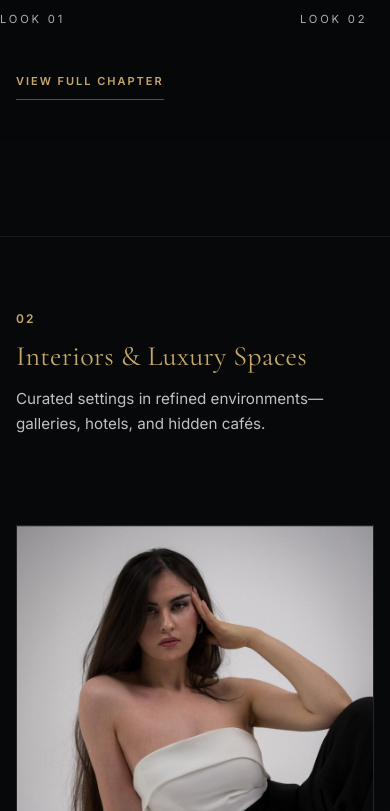
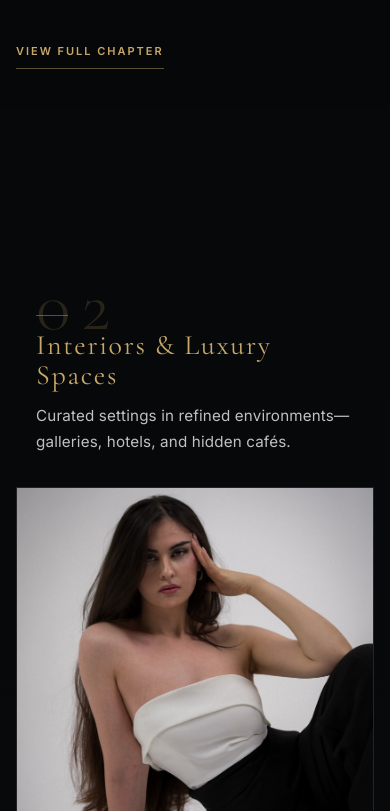
Before and after one commit to mforoughi89-star/shahrzad-portfolio, a React (Vite) app: page / in a window 390 px wide. Shown: the part 2100-2911 px from the top of the page. Built offline with nearby package versions, Linux system fonts and the light colour scheme.

Commit message:
Add mobile editorial stagger system

```diff
--- a/src/components/PortfolioSection/Chapter.css
+++ b/src/components/PortfolioSection/Chapter.css
@@ -263,3 +263,157 @@
     padding-bottom: 8px;
   }
 }
+
+/*============================================
+   MOBILE EDITORIAL GRID — Vogue Stagger System
+   Max-width: 768px
+   ============================================ */
+@media (max-width: 768px) {
+  .chapter {
+    margin-bottom: 0;
+    padding-top: clamp(72px, 16vw, 96px);
+    padding-bottom: clamp(48px, 10vw, 64px);
+  }
+
+  .chapter + .chapter {
+    border-top: 1px solid rgba(200, 167, 106, 0.12);
+  }
+
+  .chapter-header {
+    grid-template-columns: 1fr;
+    gap: 0;
+    margin: 0 0 clamp(32px, 7vw, 48px);
+    padding: 0 20px;
+    position: relative;
+    border-top: 0;
+  }
+
+  .chapter-number {
+    font-family: var(--font-serif, 'Cormorant Garamond', serif);
+    font-size: clamp(72px, 18vw, 96px);
+    font-weight: 200;
+    letter-spacing: 0.15em;
+    line-height: 0.82;
+    color: rgba(200, 167, 106, 0.18);
+    display: block;
+    margin-bottom: -0.3em;
+    padding-top: 0;
+    pointer-events: none;
+    user-select: none;
+  }
+
+  .chapter-title {
+    font-family: var(--font-serif, 'Cormorant Garamond', serif);
+    font-size: clamp(1.6rem, 5.5vw, 2.2rem);
+    font-weight: 300;
+    letter-spacing: 0.06em;
+    color: var(--accent-gold, #c8a76a);
+    line-height: 1.1;
+    margin: 0;
+    position: relative;
+    z-index: 1;
+  }
+
+  .chapter-title::before {
+    content: '';
+    display: block;
+    width: 32px;
+    height: 1px;
+    background: rgba(200, 167, 106, 0.45);
+    margin-bottom: 14px;
+  }
+
+  .chapter-description {
+    font-size: clamp(0.88rem, 3vw, 1rem);
+    line-height: 1.75;
+    color: rgba(245, 243, 238, 0.6);
+    margin-top: 14px;
+    max-width: 100%;
+    letter-spacing: 0.01em;
+  }
+
+  .chapter-grid.grid,
+  .chapter-grid.editorial,
+  .chapter-grid--studio,
+  .chapter--studio .chapter-grid,
+  .chapter--monochrome .chapter-grid {
+    display: flex;
+    flex-direction: column;
+    gap: 0;
+    grid-template-columns: unset;
+    grid-auto-rows: unset;
+    overflow: visible;
+  }
+
+  .chapter-grid .chapter-image-wrapper:nth-child(n),
+  .chapter-grid--studio .chapter-image-wrapper:nth-child(n),
+  .chapter--studio .chapter-grid .chapter-image-wrapper:nth-child(n),
+  .chapter--monochrome .chapter-grid .chapter-image-wrapper:nth-child(n) {
+    display: block;
+    grid-column: unset !important;
+    grid-row: unset !important;
+    justify-self: unset;
+    aspect-ratio: unset;
+  }
+
+  .chapter-grid .chapter-image-wrapper:nth-child(1) {
+    width: 100%;
+    margin-left: 0;
+    margin-right: 0;
+    margin-bottom: clamp(12px, 3.5vw, 20px);
+    aspect-ratio: 4 / 5;
+  }
+
+  .chapter-grid .chapter-image-wrapper:nth-child(2) {
+    width: 76%;
+    margin-left: auto;
+    margin-right: 0;
+    margin-bottom: clamp(12px, 3.5vw, 20px);
+    aspect-ratio: 3 / 4;
+  }
+
+  .chapter-grid .chapter-image-wrapper:nth-child(3) {
+    width: 84%;
+    margin-left: 0;
+    margin-right: auto;
+    margin-bottom: clamp(12px, 3.5vw, 20px);
+    aspect-ratio: 3 / 4;
+  }
+
+  .chapter-grid .chapter-image-wrapper:nth-child(4) {
+    width: 90%;
+    margin-left: auto;
+    margin-right: 0;
+    margin-bottom: 0;
+    aspect-ratio: 4 / 5;
+  }
+
+  .chapter-grid .chapter-image-wrapper:nth-child(5) {
+    width: 80%;
+    margin-left: 0;
+    margin-right: auto;
+    margin-bottom: clamp(12px, 3.5vw, 20px);
+    aspect-ratio: 3 / 4;
+  }
+
+  .chapter-grid .chapter-image-wrapper:nth-child(6) {
+    width: 88%;
+    margin-left: auto;
+    margin-right: 0;
+    margin-bottom: 0;
+    aspect-ratio: 3 / 4;
+  }
+
+  .chapter-image-wrapper {
+    overflow: hidden;
+  }
+
+  .chapter-image-wrapper img,
+  .chapter-image-wrapper .lazy-image,
+  .chapter-image-wrapper .lazy-image-wrapper {
+    width: 100%;
+    height: 100%;
+    object-fit: cover;
+    display: block;
+  }
+}
--- a/src/components/PortfolioSection/PortfolioSection.css
+++ b/src/components/PortfolioSection/PortfolioSection.css
@@ -1,6 +1,7 @@
 .portfolio-section {
   padding: 100px 0 30px;
   background: linear-gradient(180deg, var(--bg-primary), var(--bg-secondary));
+  overflow-x: clip;
 }
 
 .portfolio-intro {
@@ -118,11 +119,23 @@
 
 @media (max-width: 768px) {
   .portfolio-section {
-    padding: 84px 0 10px;
+    padding: clamp(64px, 14vw, 84px) 0 clamp(48px, 10vw, 64px);
   }
 
   .portfolio-intro {
-    margin-bottom: 56px;
+    margin-bottom: clamp(48px, 10vw, 64px);
+    padding: 0 20px;
+  }
+
+  .portfolio-section .section-title {
+    font-size: clamp(2rem, 8vw, 2.8rem);
+    letter-spacing: -0.01em;
+  }
+
+  .section-kicker {
+    font-size: 11px;
+    letter-spacing: 0.2em;
+    margin-bottom: 10px;
   }
 
   .chapter-urban,
```
